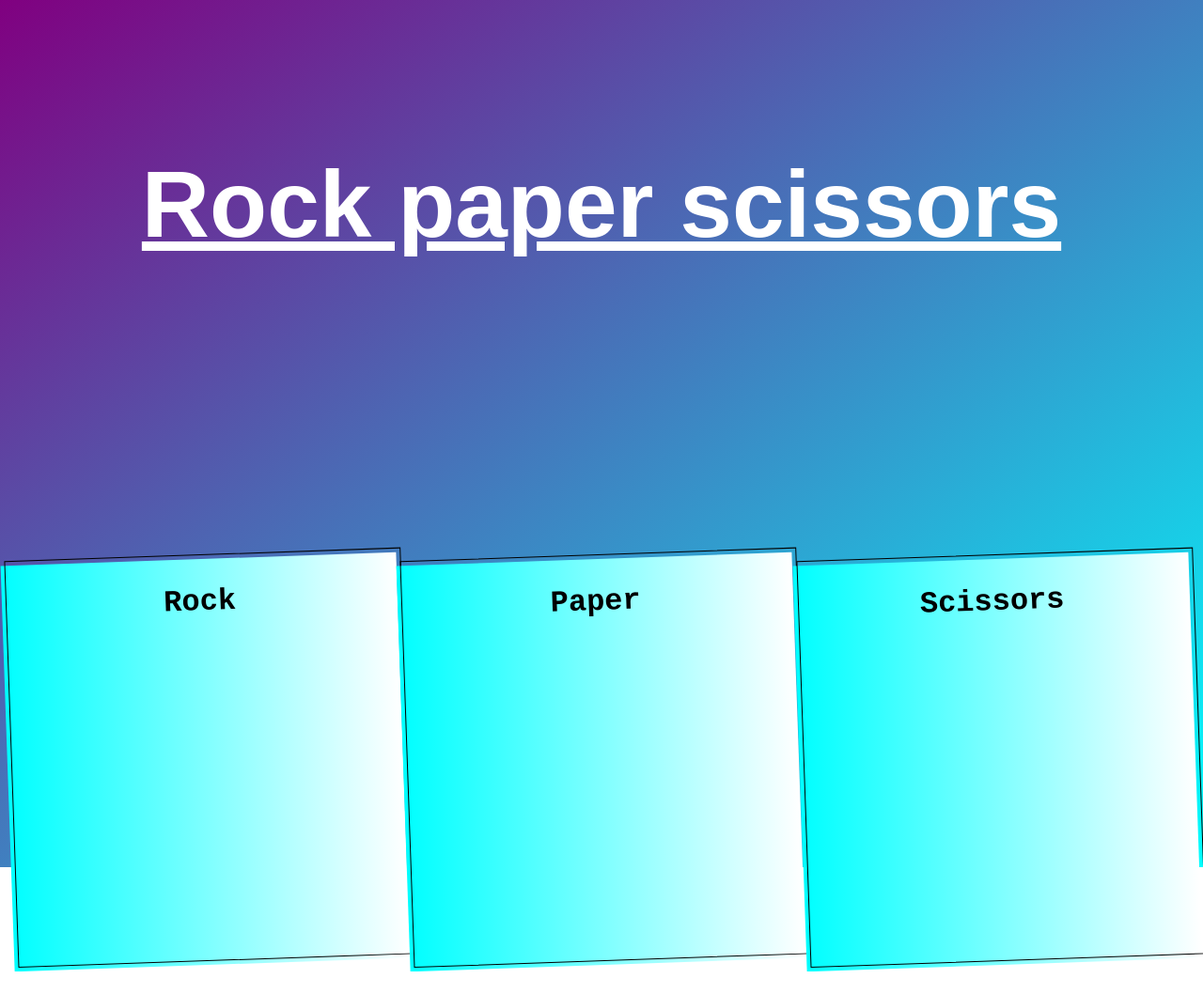
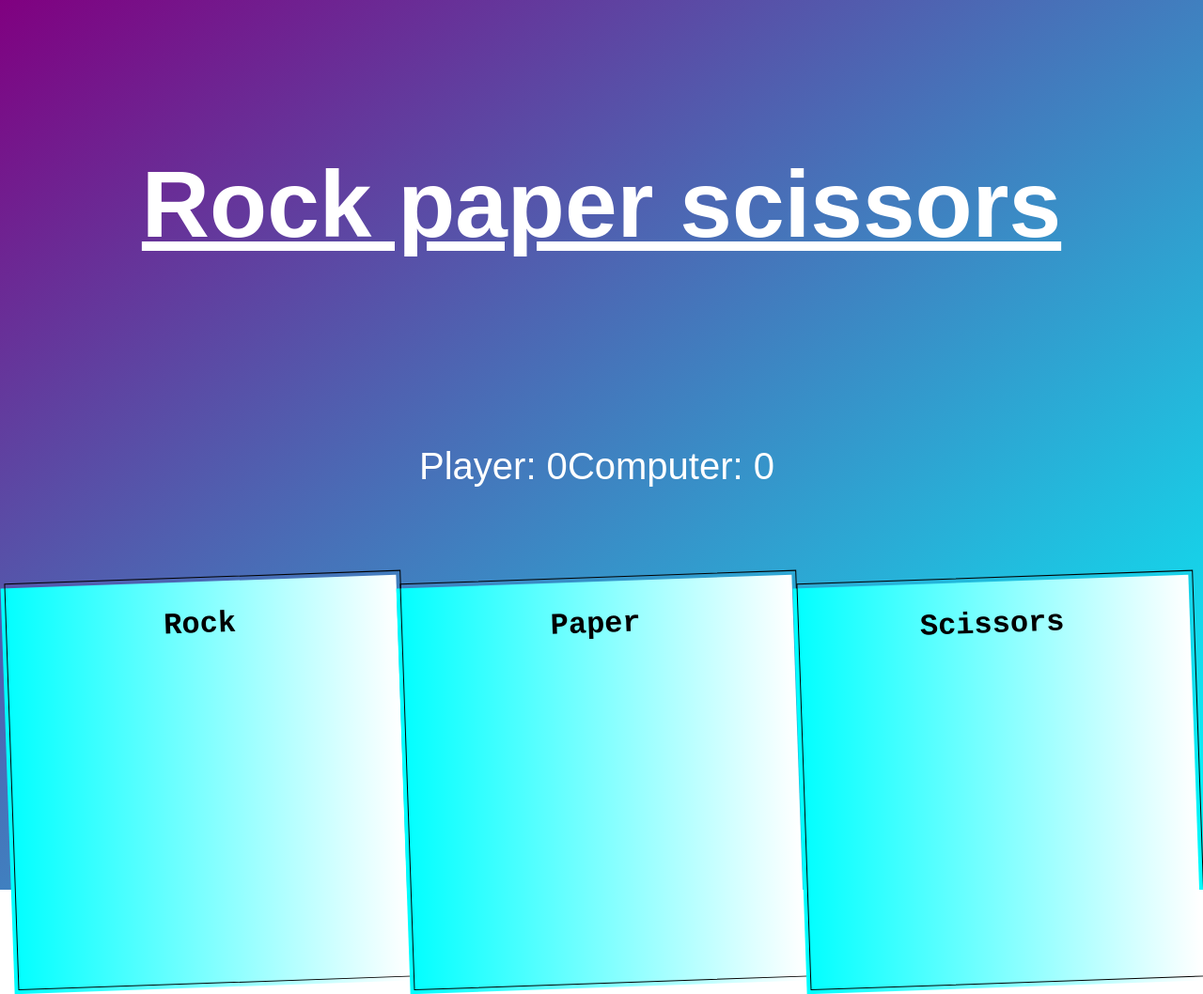
Before and after one commit to smaln/rock-paper-scissors, a plain HTML site: page index.htm in a window 1280 px wide. Shown: the whole page at 94% size. Before the commit the page ends 1034 px from the top, so only its background shows below. Drawn offline with Linux system fonts and the light colour scheme.

Commit message:
checkpoint - EOTD

```diff
--- a/index.htm
+++ b/index.htm
@@ -10,6 +10,16 @@
 
 <body>
     <h1 class="naslov">Rock paper scissors</h1>
+
+    <div class="score">
+        <div class="scoretab">
+            Player: 0
+        </div>
+
+        <div class="scoretab">
+            Computer: 0
+        </div>
+    </div>
 
     <div class="blok">
 
--- a/style.css
+++ b/style.css
@@ -12,12 +12,11 @@ html{
 
 .naslov{
     color: white;
-    padding-bottom: 10rem;
+    padding-bottom: 2rem;
     display: flex;
     justify-content: center;
     text-align: center;
     margin-top: 10rem;
-    margin-bottom: 10rem;
     font-size: 100px;
     text-decoration:underline;
 }
@@ -68,3 +67,14 @@ html{
   bottom: 2px;
   left: 2px;
 }
+
+.score{
+    display: flex;
+    flex-direction: row;
+    justify-content: center;
+    padding: 100px;
+    color: white;
+    font-size: 40px;
+    text-align: center;
+    margin-right: 10px;
+}
```
